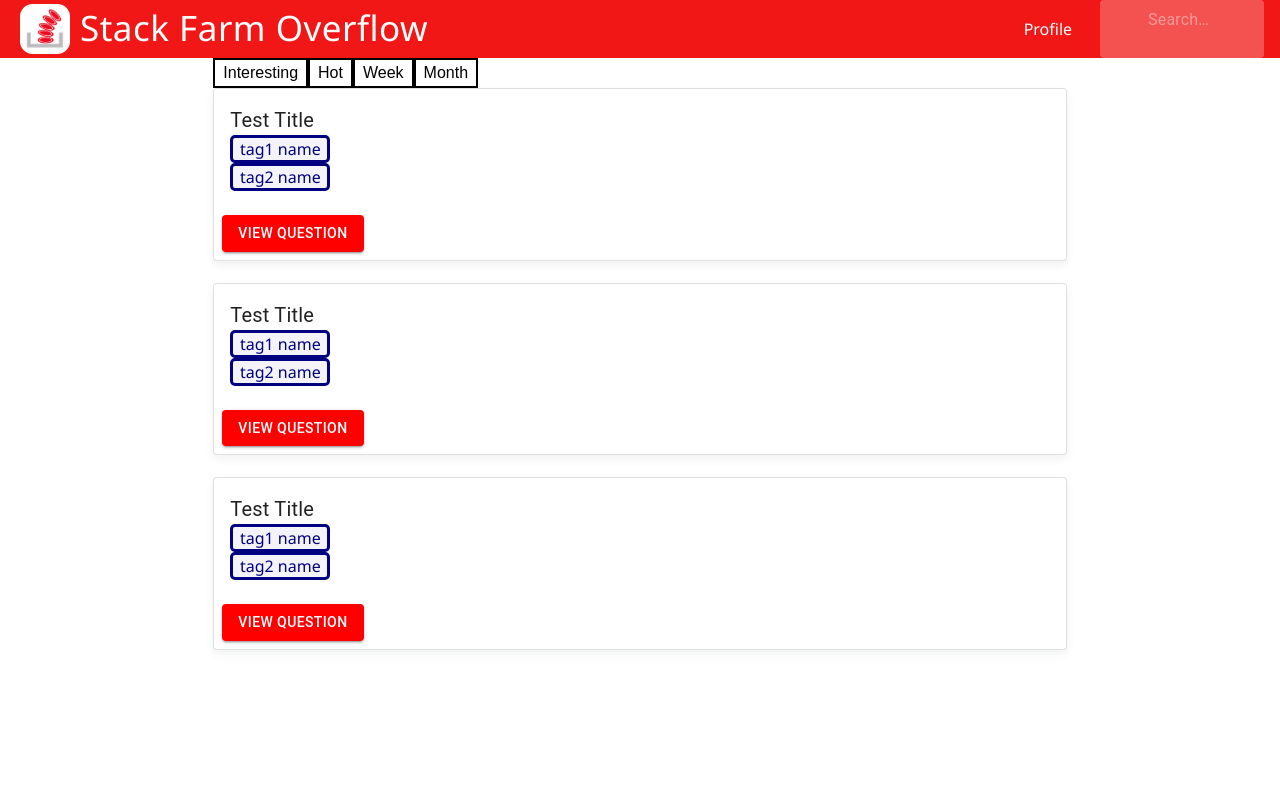
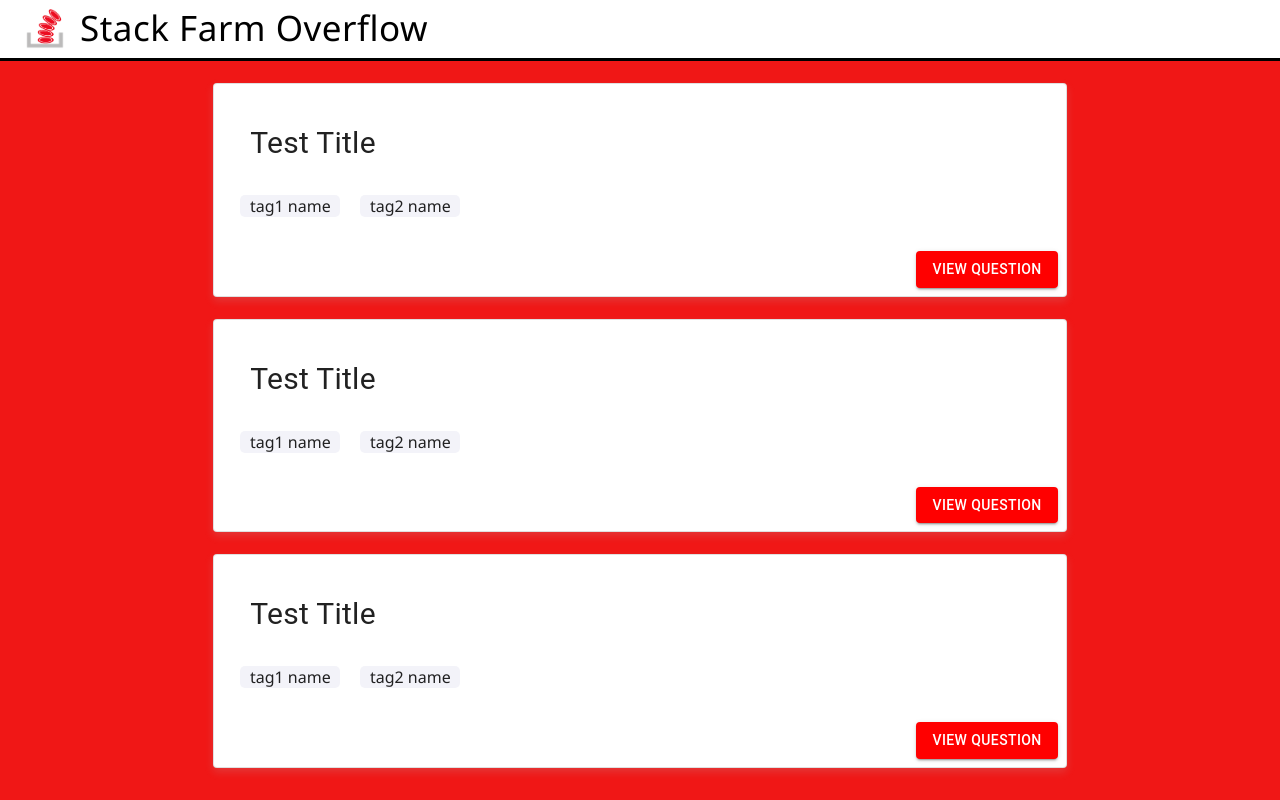
Before and after one commit to Chaseforyourlife/HackDay2023, a React (Vite) app in the folder gui/: page / in a window 1280 px wide. Built offline with nearby package versions, Linux system fonts and the light colour scheme.

Commit message:
CSS Edits

```diff
--- a/gui/src/App.jsx
+++ b/gui/src/App.jsx
@@ -14,6 +14,7 @@ export default function App(){
                 <meta httpEquiv="Cache-Control" content=" no-cache, no-store, must-revalidate"></meta>
                 <header className="App-header" id="App-header">
                     <NavBar/>
+                    <hr className='divider'/>
                     <Grid container justifyContent="center">
                       <Grid item xs={8}>
                         <Routes>
--- a/gui/src/components/Common/Tag/Tag.css
+++ b/gui/src/components/Common/Tag/Tag.css
@@ -1,8 +1,7 @@
 #tags {
     background-color: rgba(181, 181, 214, 0.155);
-    color: navy;
     width: 100px;
     text-align: center;
-    border-style: solid;
     border-radius: 5px;
+    margin:10px;
 }
--- a/gui/src/components/Common/TagList/TagList.css
+++ b/gui/src/components/Common/TagList/TagList.css
@@ -0,0 +1,3 @@
+#tag-list{
+    display: flex;
+}
--- a/gui/src/components/Common/TagList/TagList.jsx
+++ b/gui/src/components/Common/TagList/TagList.jsx
@@ -3,7 +3,11 @@ import './TagList.css'
 import Tag from '../Tag/Tag';
 
 const TagList = (props) => {
-    return (props.tagList.map((tag) => <Tag tag={tag}/> ));
+    return (
+        <div id='tag-list'>
+            {props.tagList.map((tag) => <Tag tag={tag}/> )}
+        </div>
+    );
 }
 
 export default TagList;
--- a/gui/src/components/NavBar/NavBar.jsx
+++ b/gui/src/components/NavBar/NavBar.jsx
@@ -6,7 +6,7 @@ import './NavBar.css'
 
 export default function NavBar() {
   return (
-    <nav className = "nav">
+    <nav id='main-nav-bar' className = "nav">
       <a href="/" className='site-title'>
         <div className='content-block'>
           <img id='logo-img' src='/StateFarmOverflow.png'/>
--- a/gui/src/components/QuestionCard/QuestionCard.css
+++ b/gui/src/components/QuestionCard/QuestionCard.css
@@ -1,11 +1,6 @@
 .MuiCard-root{
     box-shadow: 0 4px 8px 0 rgba(182, 184, 190, 0.2);
     transition: 0.3s;
-
-}
-
-Typography{
-
 }
 
 .MuiCard-root:hover{
@@ -15,3 +10,9 @@ Typography{
 .MuiCard-root:container {
     padding: 2px 16px;
   }
+
+/* .align-right{
+    justify-content: flex-end;
+    display: flex;
+    background-color: red;
+} */
--- a/gui/src/components/QuestionCard/QuestionCard.jsx
+++ b/gui/src/components/QuestionCard/QuestionCard.jsx
@@ -9,14 +9,15 @@ const QuestionInfo = (props) => {
             <Card variant="outlined">
                 <CardContent>
                     <Box>
-                        <Typography style={{fontSize: 20}}>
+                        <Typography style={{fontSize: 30, padding: 20, alight: "right"}}>
                             {props.questionInfo.title}
                         </Typography>
                         <TagList tagList={props.questionInfo.tagList} />
                     </Box>
                 </CardContent>
-                <CardActions>
-                    <Button variant="contained" sx={{ background: "red" }}>View Question</Button>
+                <CardActions style={{justifyContent:"right"}}>
+                  <Button variant="contained" style={{backgroundColor:"red", justifyContent:"right"}}>View Question</Button>
+
                 </CardActions>
             </Card>
         </Box>
--- a/gui/src/components/QuestionList/QuestionList.jsx
+++ b/gui/src/components/QuestionList/QuestionList.jsx
@@ -6,8 +6,8 @@ import {Box} from '@mui/material';
 export default function QuestionList(props) {
     return (props.questions.map((question) =>
     <>
+        <br/>
         <QuestionCard questionInfo={question}/>
-        <br/>
     </>
     ))
 }
--- a/gui/src/components/SortQuestionsBar/SortQuestionsBar.jsx
+++ b/gui/src/components/SortQuestionsBar/SortQuestionsBar.jsx
@@ -9,6 +9,7 @@ function handleSortClick(sortType) {
 export default function SortQuestionsBar() {
   return (
     <div>
+      {/*
         <button
         className='small-btn'
         id="interesting-button"
@@ -32,6 +33,7 @@ export default function SortQuestionsBar() {
         id="month-button"
         onClick={()=> handleSortClick("month")}
         >Month</button>
-    </div>
+        */}
+  </div>
   )
 }
--- a/gui/src/index.css
+++ b/gui/src/index.css
@@ -1,3 +1,5 @@
+
+
 body {
     font-family: 'Segoe UI';
 
@@ -19,16 +21,29 @@ body {
     font-weight:400;
     font-size: 35px;
     letter-spacing:.5px;
+    color:black;
 }
 
 .no-margin{
     margin:0;
 }
-
+#main-nav-bar{
+    background-color: white;
+}
 .content-block{
     display: flex;
     justify-content: center;
+}
+.divider{
+    width: 100%;
+    height:3px;
+    border:none;
+    background-color: black;
 
+    margin:0;
+}
+:root{
+    background-color:#F01716
 }
 
 .small-btn{
--- a/gui/src/index.jsx
+++ b/gui/src/index.jsx
@@ -7,7 +7,7 @@ import App from './App';
 const root = ReactDOM.createRoot(document.getElementById('root'));
 root.render(
   <React.StrictMode>
-    <App />
+    <App/>
 
   </React.StrictMode>
 );
```
